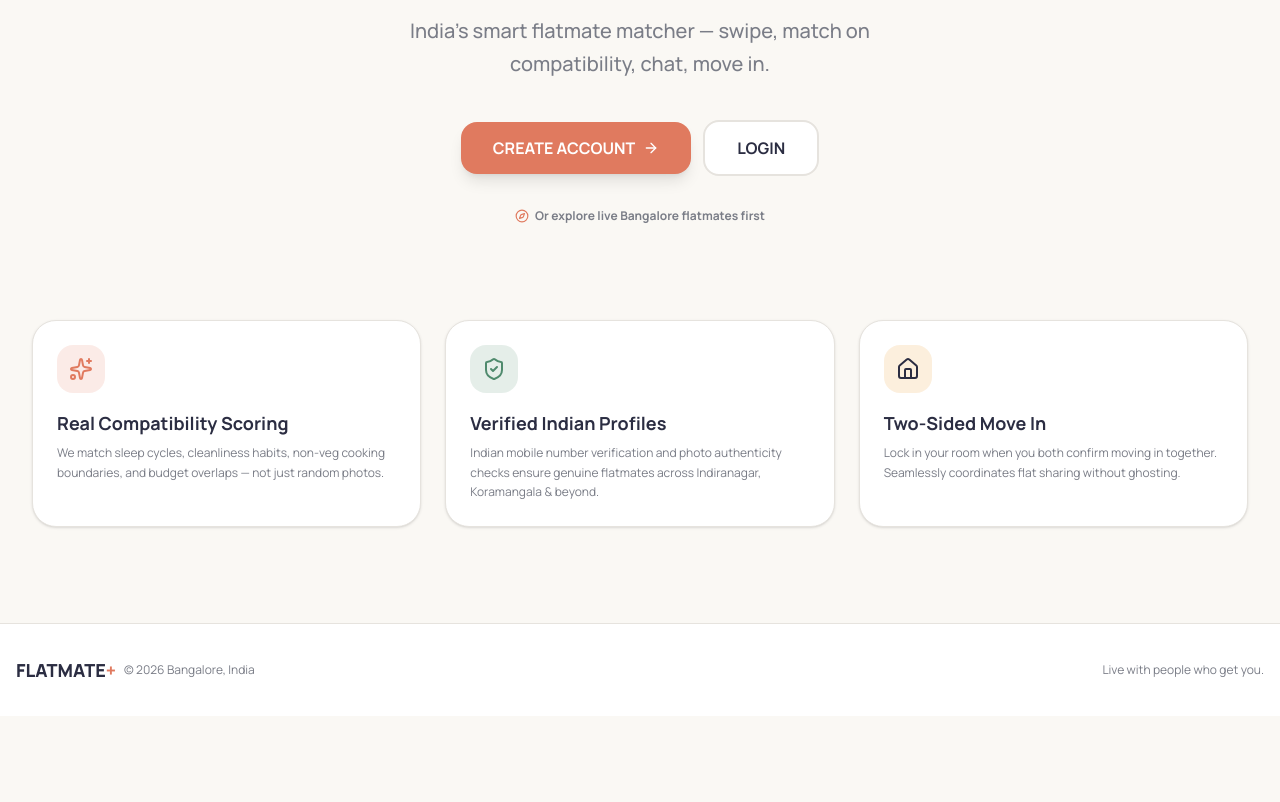
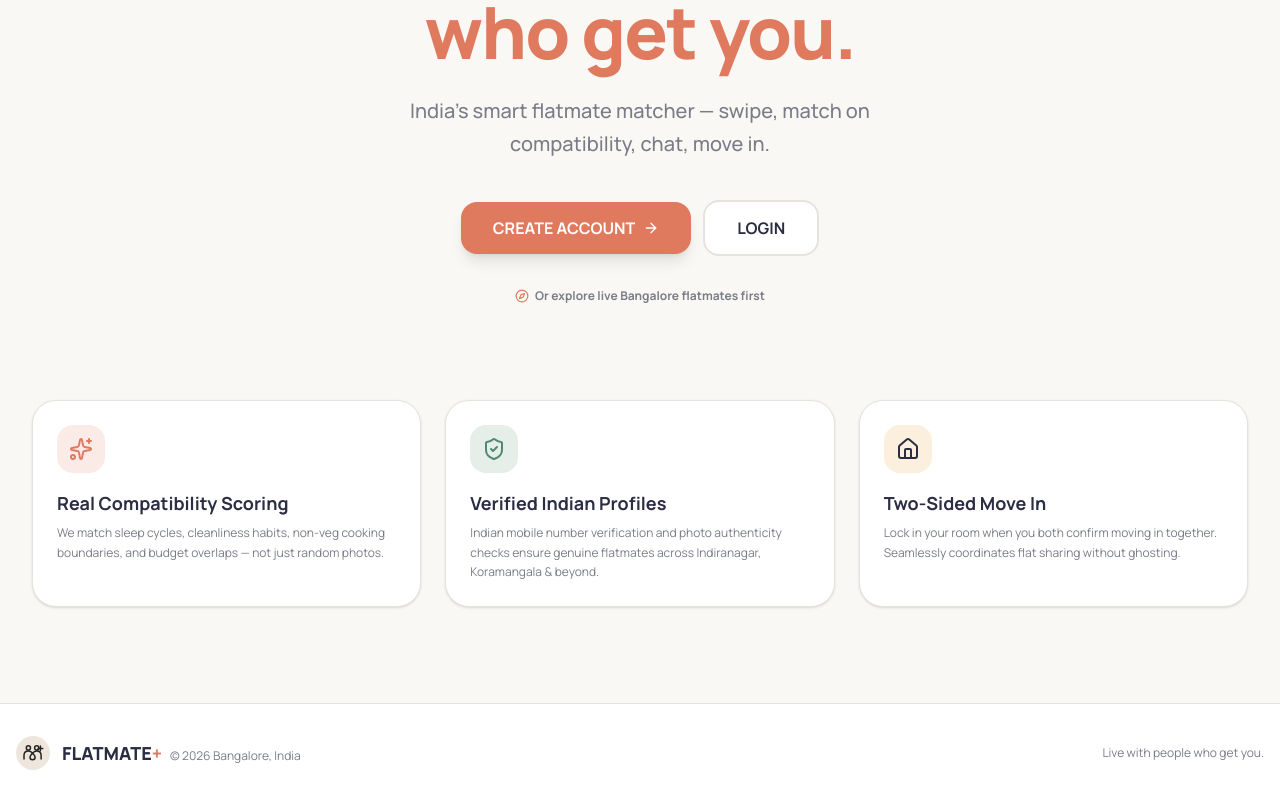
Before and after one commit to purvash7/flatmate-, a React (Vite) app: page / in a window 1280 px wide. Shown: the part 303-1105 px from the top of the page. Before the commit the page ends 1019 px from the top, so only its background shows below. Built offline with nearby package versions, Linux system fonts and the light colour scheme; a web font is replaced by a local one.

Commit message:
Add supplied logo to landing page

```diff
--- a/src/pages/LandingPage.tsx
+++ b/src/pages/LandingPage.tsx
@@ -1,145 +1,39 @@
 import React, { useState } from 'react';
-import {
-  Sparkles,
-  ArrowRight,
-  ShieldCheck,
-  Heart,
-  MessageCircleHeart,
-  Home,
-  CheckCircle2,
-  MapPin,
-  IndianRupee,
-  Users,
-  Compass
-} from 'lucide-react';
+import { Sparkles, ArrowRight, ShieldCheck, Home, Compass } from 'lucide-react';
 import { AuthModal } from './AuthModal.js';
+import { FlatMateLogo } from '../components/FlatMateLogo.js';
 
-interface LandingPageProps {
-  onExploreDemo: () => void;
-}
+interface LandingPageProps { onExploreDemo: () => void; }
 
 export const LandingPage: React.FC<LandingPageProps> = ({ onExploreDemo }) => {
   const [authModalMode, setAuthModalMode] = useState<'login' | 'signup' | null>(null);
 
   return (
     <div className="min-h-screen bg-[#FAF8F4] text-[#2B2D42] flex flex-col">
-      {/* Hero Section */}
-      <section className="relative overflow-hidden pt-12 pb-16 sm:pt-20 sm:pb-24 px-4 sm:px-6 lg:px-8 max-w-7xl mx-auto w-full flex-1 flex flex-col justify-center">
+      <section className="relative overflow-hidden pt-8 pb-16 sm:pt-14 sm:pb-24 px-4 sm:px-6 lg:px-8 max-w-7xl mx-auto w-full flex-1 flex flex-col justify-center">
+        <div className="flex justify-center mb-8"><FlatMateLogo size={72} showWordmark /></div>
         <div className="text-center max-w-3xl mx-auto space-y-6">
-          {/* Subtitle Badge */}
           <div className="inline-flex items-center gap-2 px-3.5 py-1.5 rounded-full bg-white border border-[#E6E3DE] shadow-sm">
             <span className="w-2 h-2 rounded-full bg-[#E07A5F] animate-pulse" />
             <span className="label-caps text-[#E07A5F] text-[11px]">Bangalore's First Compatibility Matcher</span>
           </div>
-
-          {/* Hero Headline (Requirement: "Live with people who get you." with "who get you." in coral) */}
-          <h1 className="font-display font-black text-4xl sm:text-6xl lg:text-7xl text-[#2B2D42] tracking-tight leading-[1.1]">
-            Live with people <br className="hidden sm:inline" />
-            <span className="text-[#E07A5F]">who get you.</span>
-          </h1>
-
-          {/* Supporting Text */}
-          <p className="text-base sm:text-xl text-[#7A7D87] max-w-xl mx-auto font-medium leading-relaxed">
-            India's smart flatmate matcher — swipe, match on compatibility, chat, move in.
-          </p>
-
-          {/* Primary Action Buttons */}
+          <h1 className="font-display font-black text-4xl sm:text-6xl lg:text-7xl text-[#2B2D42] tracking-tight leading-[1.1]">Live with people <br className="hidden sm:inline" /><span className="text-[#E07A5F]">who get you.</span></h1>
+          <p className="text-base sm:text-xl text-[#7A7D87] max-w-xl mx-auto font-medium leading-relaxed">India's smart flatmate matcher — swipe, match on compatibility, chat, move in.</p>
           <div className="flex flex-col sm:flex-row items-center justify-center gap-3 pt-4 max-w-md mx-auto">
-            <button
-              id="hero-create-account-btn"
-              onClick={() => setAuthModalMode('signup')}
-              className="w-full sm:w-auto px-8 py-3.5 rounded-2xl bg-[#E07A5F] hover:bg-[#D4694E] text-white font-bold text-base shadow-lg hover:scale-105 transition-all flex items-center justify-center gap-2 min-h-[50px]"
-            >
-              <span>CREATE ACCOUNT</span>
-              <ArrowRight className="w-4 h-4" />
-            </button>
-
-            <button
-              id="hero-login-btn"
-              onClick={() => setAuthModalMode('login')}
-              className="w-full sm:w-auto px-8 py-3.5 rounded-2xl bg-white border-2 border-[#E6E3DE] hover:border-[#E07A5F] text-[#2B2D42] font-bold text-base hover:bg-[#FAF8F4] transition-all min-h-[50px]"
-            >
-              LOGIN
-            </button>
+            <button id="hero-create-account-btn" onClick={() => setAuthModalMode('signup')} className="w-full sm:w-auto px-8 py-3.5 rounded-2xl bg-[#E07A5F] hover:bg-[#D4694E] text-white font-bold text-base shadow-lg hover:scale-105 transition-all flex items-center justify-center gap-2 min-h-[50px]">CREATE ACCOUNT <ArrowRight className="w-4 h-4" /></button>
+            <button id="hero-login-btn" onClick={() => setAuthModalMode('login')} className="w-full sm:w-auto px-8 py-3.5 rounded-2xl bg-white border-2 border-[#E6E3DE] hover:border-[#E07A5F] text-[#2B2D42] font-bold text-base hover:bg-[#FAF8F4] transition-all min-h-[50px]">LOGIN</button>
           </div>
-
-          {/* Quick Demo Preview Link */}
-          <div className="pt-2">
-            <button
-              id="hero-explore-demo-btn"
-              onClick={onExploreDemo}
-              className="text-xs font-bold text-[#7A7D87] hover:text-[#E07A5F] flex items-center justify-center gap-1.5 mx-auto transition-colors"
-            >
-              <Compass className="w-3.5 h-3.5 text-[#E07A5F]" />
-              <span>Or explore live Bangalore flatmates first</span>
-            </button>
-          </div>
+          <div className="pt-2"><button id="hero-explore-demo-btn" onClick={onExploreDemo} className="text-xs font-bold text-[#7A7D87] hover:text-[#E07A5F] flex items-center justify-center gap-1.5 mx-auto transition-colors"><Compass className="w-3.5 h-3.5 text-[#E07A5F]" /><span>Or explore live Bangalore flatmates first</span></button></div>
         </div>
 
-        {/* Feature Highlights Grid */}
         <div className="grid grid-cols-1 md:grid-cols-3 gap-6 mt-16 sm:mt-24">
-          <div className="bg-white rounded-3xl border border-[#E6E3DE] p-6 shadow-sm">
-            <div className="w-12 h-12 rounded-2xl bg-[#E07A5F]/15 text-[#E07A5F] flex items-center justify-center mb-4">
-              <Sparkles className="w-6 h-6" />
-            </div>
-            <h3 className="font-display font-bold text-lg text-[#2B2D42]">
-              Real Compatibility Scoring
-            </h3>
-            <p className="text-xs text-[#7A7D87] mt-1.5 leading-relaxed">
-              We match sleep cycles, cleanliness habits, non-veg cooking boundaries, and budget overlaps — not just random photos.
-            </p>
-          </div>
-
-          <div className="bg-white rounded-3xl border border-[#E6E3DE] p-6 shadow-sm">
-            <div className="w-12 h-12 rounded-2xl bg-[#4F8A6D]/15 text-[#4F8A6D] flex items-center justify-center mb-4">
-              <ShieldCheck className="w-6 h-6" />
-            </div>
-            <h3 className="font-display font-bold text-lg text-[#2B2D42]">
-              Verified Indian Profiles
-            </h3>
-            <p className="text-xs text-[#7A7D87] mt-1.5 leading-relaxed">
-              Indian mobile number verification and photo authenticity checks ensure genuine flatmates across Indiranagar, Koramangala & beyond.
-            </p>
-          </div>
-
-          <div className="bg-white rounded-3xl border border-[#E6E3DE] p-6 shadow-sm">
-            <div className="w-12 h-12 rounded-2xl bg-[#F2C078]/25 text-[#2B2D42] flex items-center justify-center mb-4">
-              <Home className="w-6 h-6" />
-            </div>
-            <h3 className="font-display font-bold text-lg text-[#2B2D42]">
-              Two-Sided Move In
-            </h3>
-            <p className="text-xs text-[#7A7D87] mt-1.5 leading-relaxed">
-              Lock in your room when you both confirm moving in together. Seamlessly coordinates flat sharing without ghosting.
-            </p>
-          </div>
+          <div className="bg-white rounded-3xl border border-[#E6E3DE] p-6 shadow-sm"><div className="w-12 h-12 rounded-2xl bg-[#E07A5F]/15 text-[#E07A5F] flex items-center justify-center mb-4"><Sparkles className="w-6 h-6" /></div><h3 className="font-display font-bold text-lg">Real Compatibility Scoring</h3><p className="text-xs text-[#7A7D87] mt-1.5 leading-relaxed">We match sleep cycles, cleanliness habits, non-veg cooking boundaries, and budget overlaps — not just random photos.</p></div>
+          <div className="bg-white rounded-3xl border border-[#E6E3DE] p-6 shadow-sm"><div className="w-12 h-12 rounded-2xl bg-[#4F8A6D]/15 text-[#4F8A6D] flex items-center justify-center mb-4"><ShieldCheck className="w-6 h-6" /></div><h3 className="font-display font-bold text-lg">Verified Indian Profiles</h3><p className="text-xs text-[#7A7D87] mt-1.5 leading-relaxed">Indian mobile number verification and photo authenticity checks ensure genuine flatmates across Indiranagar, Koramangala & beyond.</p></div>
+          <div className="bg-white rounded-3xl border border-[#E6E3DE] p-6 shadow-sm"><div className="w-12 h-12 rounded-2xl bg-[#F2C078]/25 text-[#2B2D42] flex items-center justify-center mb-4"><Home className="w-6 h-6" /></div><h3 className="font-display font-bold text-lg">Two-Sided Move In</h3><p className="text-xs text-[#7A7D87] mt-1.5 leading-relaxed">Lock in your room when you both confirm moving in together. Seamlessly coordinates flat sharing without ghosting.</p></div>
         </div>
       </section>
-
-      {/* Footer */}
-      <footer className="bg-white border-t border-[#E6E3DE] py-8 px-4 text-center">
-        <div className="max-w-7xl mx-auto flex flex-col sm:flex-row items-center justify-between gap-4">
-          <div className="flex items-center gap-2">
-            <span className="font-display font-black text-lg text-[#2B2D42]">
-              FLATMATE<span className="text-[#E07A5F]">+</span>
-            </span>
-            <span className="text-xs text-[#7A7D87]">© 2026 Bangalore, India</span>
-          </div>
-          <p className="text-xs text-[#7A7D87]">
-            Live with people who get you.
-          </p>
-        </div>
-      </footer>
-
-      {/* Auth Modal */}
-      {authModalMode && (
-        <AuthModal
-          isOpen={!!authModalMode}
-          initialMode={authModalMode}
-          onClose={() => setAuthModalMode(null)}
-          onSuccess={() => setAuthModalMode(null)}
-        />
-      )}
+      <footer className="bg-white border-t border-[#E6E3DE] py-8 px-4 text-center"><div className="max-w-7xl mx-auto flex flex-col sm:flex-row items-center justify-between gap-4"><div className="flex items-center gap-3"><FlatMateLogo size={34} /><div><span className="font-display font-black text-lg">FLATMATE<span className="text-[#E07A5F]">+</span></span><span className="text-xs text-[#7A7D87] ml-2">© 2026 Bangalore, India</span></div></div><p className="text-xs text-[#7A7D87]">Live with people who get you.</p></div></footer>
+      {authModalMode && <AuthModal isOpen={!!authModalMode} initialMode={authModalMode} onClose={() => setAuthModalMode(null)} onSuccess={() => setAuthModalMode(null)} />}
     </div>
   );
 };
```
